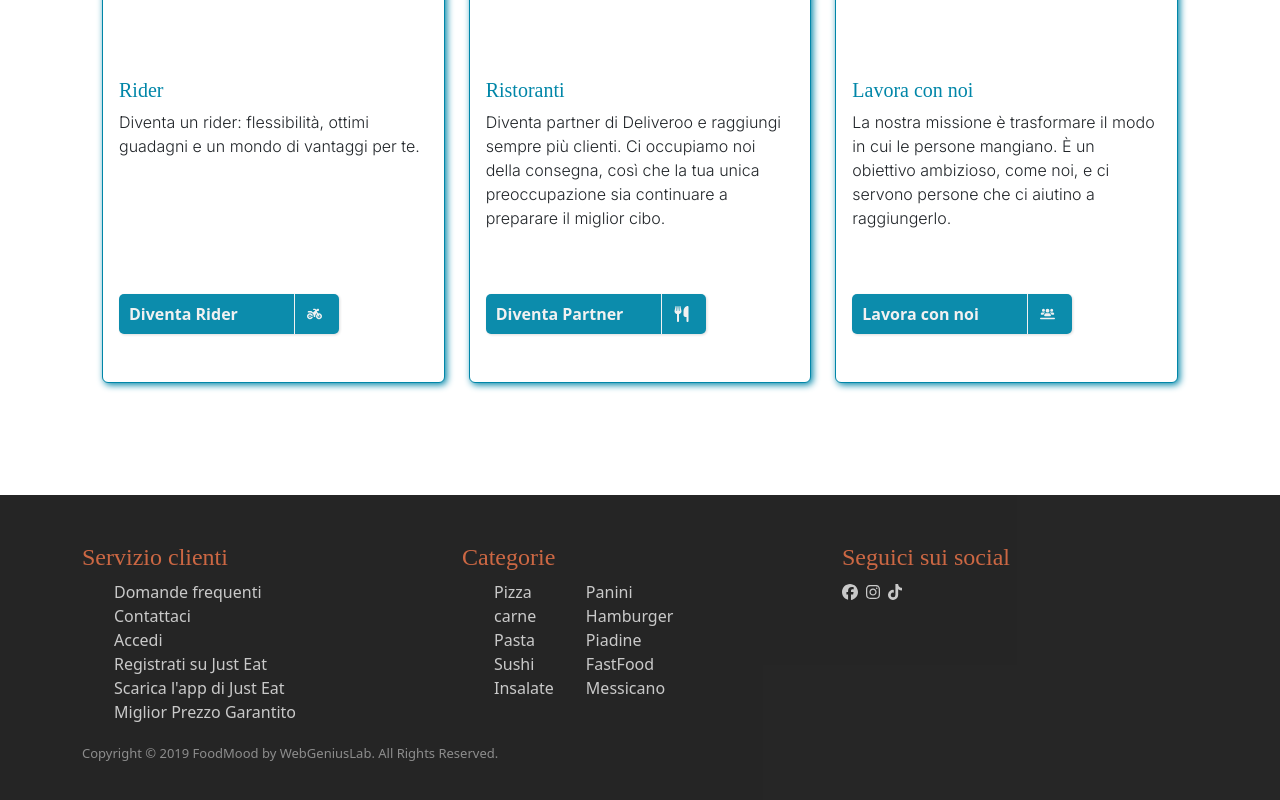
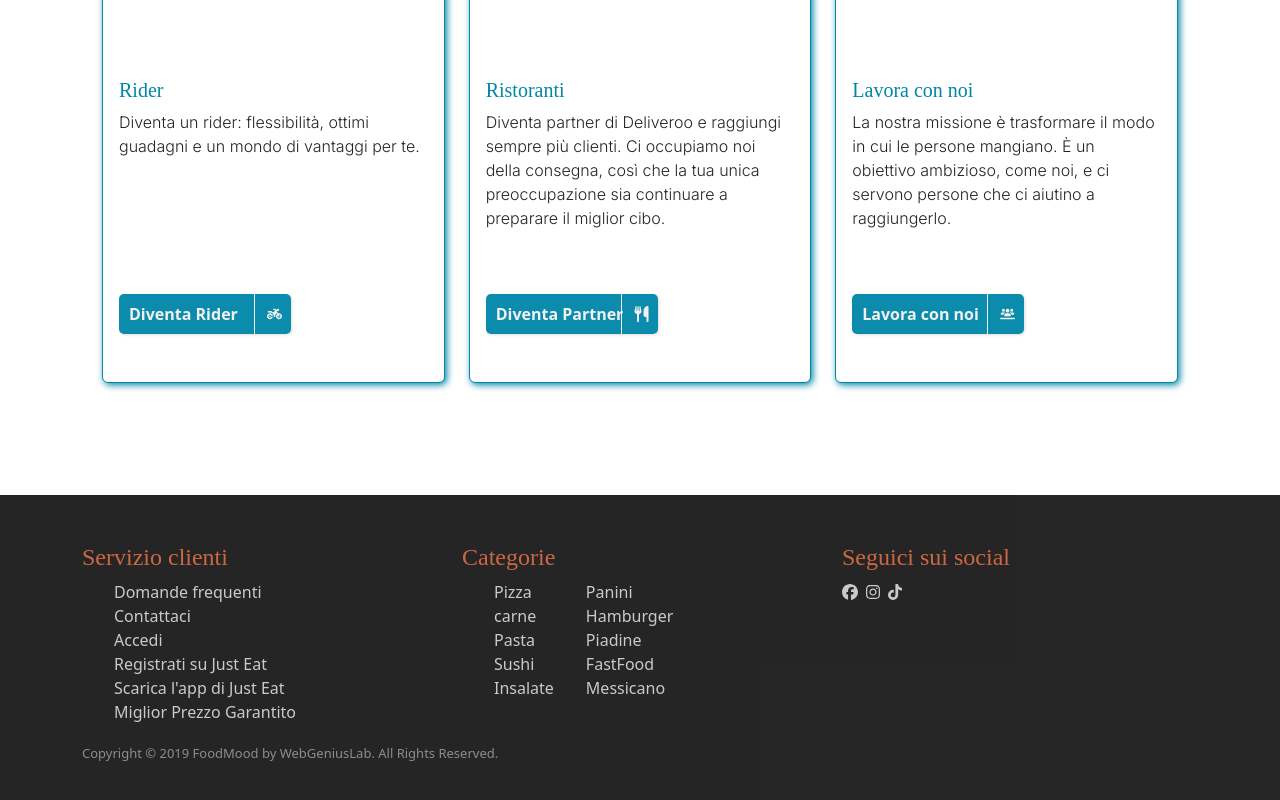
Before and after one commit to sweet202020/DeliveBoo-front, a Vue app: page / in a window 1280 px wide. Shown: the part 2892-3692 px from the top of the page. Built offline with nearby package versions, Linux system fonts and the light colour scheme; grey boxes are pictures that could not be loaded; a web font is replaced by a local one.

Commit message:
btn custom rounden medium

```diff
--- /dev/null
+++ b/src/components/btnCustomRoundedMedium.vue
@@ -0,0 +1,100 @@
+<script>
+
+export default {
+    name: 'btnCustom',
+    props: {
+        text: String,
+        iconFw: String,
+        bg_btn: String,
+        bg_hover: String,
+    }
+}
+
+
+</script>
+
+<template>
+    <button class="noselect" :class="this.bg_btn, this.bg_hover">
+        <span class="text">{{ text }}</span>
+        <span class="icon"> <i :class="this.iconFw"></i></span>
+    </button>
+</template>
+
+<style lang="scss" scoped>
+@use '../styles/partials/variables.scss' as *;
+
+
+button {
+    /* larghezza btn */
+    width: 172px;
+    height: 40px;
+    cursor: pointer;
+    display: flex;
+    align-items: center;
+    border: none;
+    border-radius: 5px 5px 5px 5px;
+    box-shadow: 1px 1px 3px rgba(0, 0, 0, 0.15);
+    opacity: 95%;
+
+    .icon {
+        color: $deliveboo-white;
+    }
+
+    &:hover {
+        background-color: $deliveboo-secondary;
+    }
+
+}
+
+button,
+button span {
+    transition: 200ms;
+}
+
+button .text {
+    transform: translateX(10px);
+    color: $deliveboo-white;
+    font-weight: bold;
+}
+
+button .icon {
+    position: absolute;
+    border-left: 1px solid $deliveboo-white;
+    /* distanza iconca */
+    transform: translateX(135px);
+    height: 40px;
+    width: 40px;
+    display: flex;
+    align-items: center;
+    justify-content: center;
+}
+
+button svg {
+    width: 15px;
+    fill: #eee;
+}
+
+
+button:hover .text {
+    color: transparent;
+}
+
+button:hover .icon {
+    width: 150px;
+    border-left: none;
+    /* distanza scorrimento icona nell'over */
+    transform: translateX(10px);
+}
+
+button:focus {
+    outline: none;
+}
+
+button:active .icon {
+    transform: scale(0.8);
+}
+
+
+
+
+</style>
--- a/src/components/homeComponent/workWithUs.vue
+++ b/src/components/homeComponent/workWithUs.vue
@@ -1,12 +1,12 @@
 <script>
-import btnCustomRounded from '../btnCustomRounded.vue';
+import btnCustomRoundedMedium from '../btnCustomRoundedMedium.vue';
 
 
 
 export default {
     name: 'workWithUs',
     components: {
-        btnCustomRounded,
+        btnCustomRoundedMedium,
     }
 }
 
@@ -28,9 +28,11 @@ export default {
                             Diventa un rider: flessibilità, ottimi guadagni e un mondo di vantaggi per te.
                         </p>
                     </div>
-                    <btnCustomRounded text="Diventa Rider" iconFw="fa-solid fa-motorcycle" bg_btn="bg_blue"
-                        bg_hover="hover_blu_light" class="my-5 ms-3" />
-                    <!-- <a href="#" class="btn btn-primary">Go somewhere<i class="fa-solid fa-motorcycle"></i></a> -->
+                    <div class="max_witdh">
+                        <btnCustomRoundedMedium text="Diventa Rider" iconFw="fa-solid fa-motorcycle" bg_btn="bg_blue"
+                            bg_hover="hover_blu_light" class="my-5 ms-3 " />
+                    </div>
+
                 </div>
             </div>
 
@@ -46,9 +48,9 @@ export default {
                             cibo.
                         </p>
                     </div>
-                    <btnCustomRounded text="Diventa Partner" iconFw="fa-solid fa-utensils" bg_btn="bg_blue"
+                    <btnCustomRoundedMedium text="Diventa Partner" iconFw="fa-solid fa-utensils" bg_btn="bg_blue"
                         bg_hover="hover_blu_light" class="my-5 ms-3" />
-                    <!-- <a href="#" class="btn btn-primary">Go somewhere</a> -->
+
                 </div>
             </div>
 
@@ -64,9 +66,9 @@ export default {
                         </p>
                     </div>
 
-                        <btnCustomRounded text="Lavora con noi" iconFw="fa-solid fa-users-line" bg_btn="bg_blue"
+                        <btnCustomRoundedMedium text="Lavora con noi" iconFw="fa-solid fa-users-line" bg_btn="bg_blue"
                         bg_hover="hover_blu_light" class="my-5 ms-3" />
-                    <!-- <a href="#" class="btn btn-primary">Go somewhere</a> -->
+
                 </div>
             </div>
         </div>
@@ -79,6 +81,9 @@ export default {
 
 //TODO cambiare lo stile delle card
 
+.max_witdh{
+    max-width: 60%;
+}
 
 h2 {
     color: $deliveboo-secondary;
```
